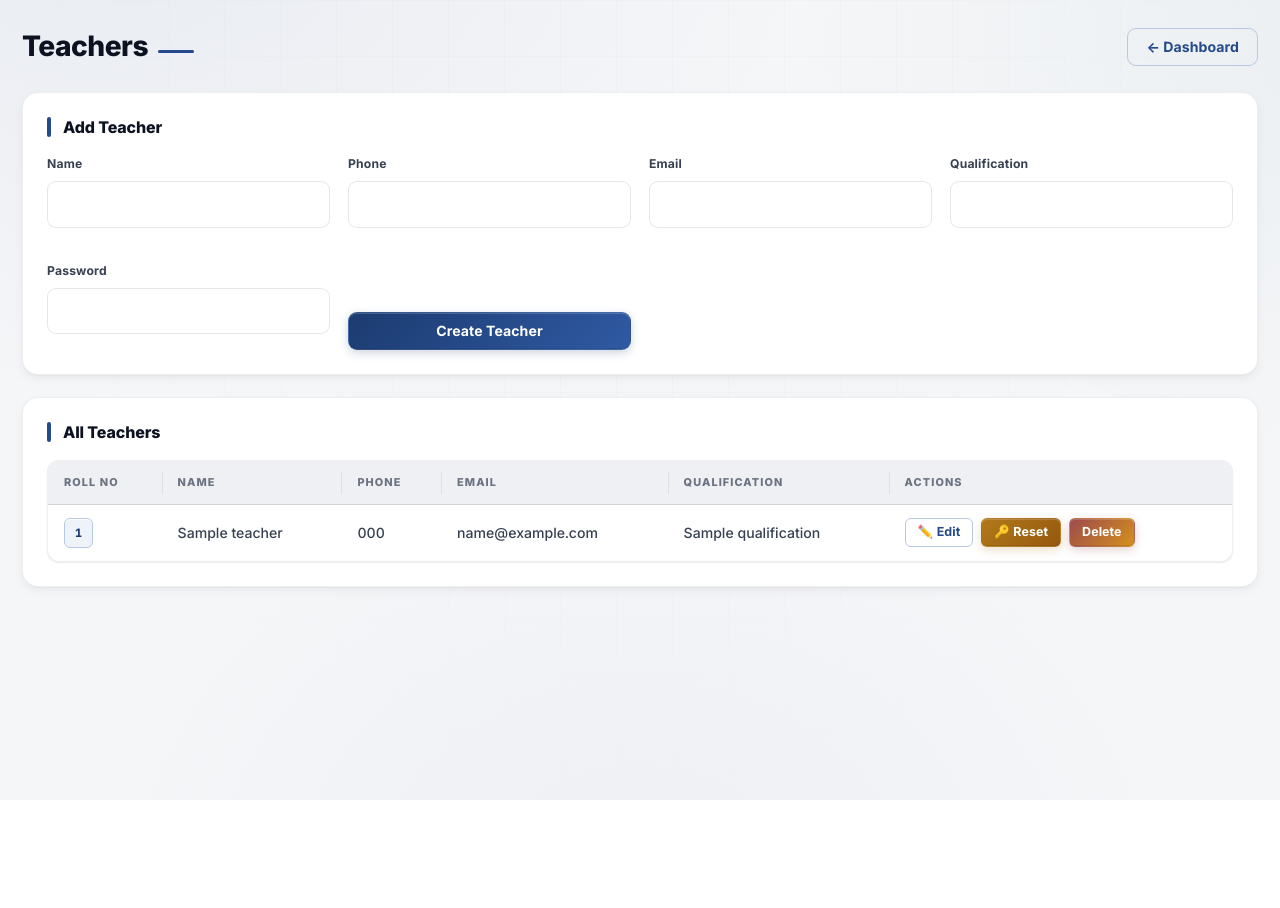
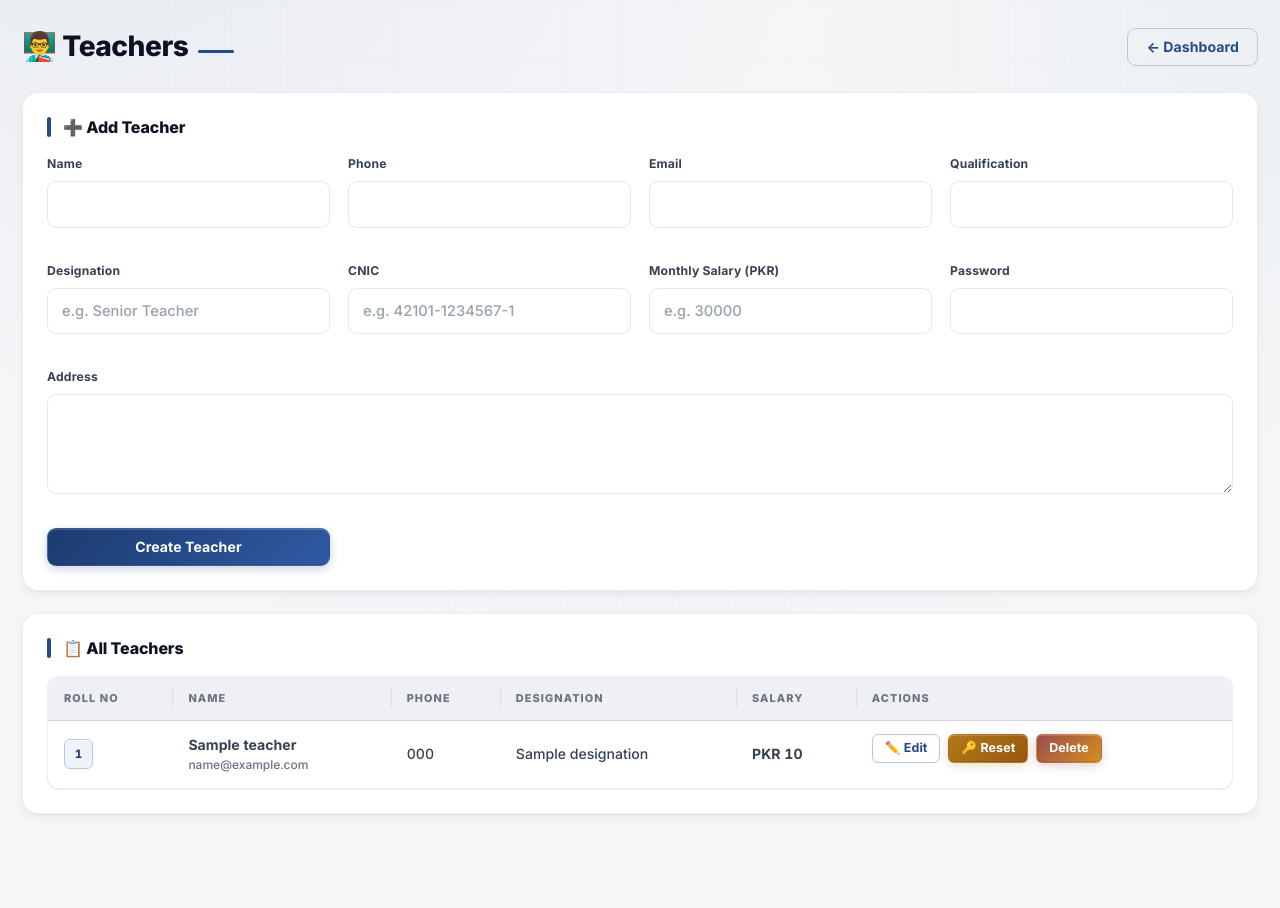
Before and after one commit to bosshanan123-ui/academy-management, a Flask app: template templates/super_admin/teachers.html in a window 1280 px wide. Before the commit the page ends 800 px from the top, so only its background shows below. Run offline with Flask 3, Linux system fonts and the light colour scheme; the template is opened without the code that fills it: most values are stand-ins (such as "Sample title", 1, 10 or a date in 2020).

Commit message:
Update teachers.html

```diff
--- a/templates/super_admin/teachers.html
+++ b/templates/super_admin/teachers.html
@@ -4,68 +4,76 @@
 {% block content %}
 <div class="container">
   <div class="page-header">
-    <h1>Teachers</h1>
+    <h1>👨‍🏫 Teachers</h1>
     <a href="{{ url_for('super_admin.dashboard') }}" class="btn btn-ghost">← Dashboard</a>
   </div>
 
   <div class="card">
-    <h2 class="section-title">Add Teacher</h2>
+    <h2 class="section-title">➕ Add Teacher</h2>
     <form method="POST" class="form-grid">
       <div class="form-group"><label>Name</label><input type="text" name="name" required /></div>
       <div class="form-group"><label>Phone</label><input type="tel" name="phone" /></div>
       <div class="form-group"><label>Email</label><input type="email" name="email" /></div>
       <div class="form-group"><label>Qualification</label><input type="text" name="qualification" /></div>
+      <div class="form-group"><label>Designation</label><input type="text" name="designation" placeholder="e.g. Senior Teacher" /></div>
+      <div class="form-group"><label>CNIC</label><input type="text" name="cnic" placeholder="e.g. 42101-1234567-1" /></div>
+      <div class="form-group"><label>Monthly Salary (PKR)</label><input type="number" name="monthly_salary" step="100" placeholder="e.g. 30000" /></div>
       <div class="form-group"><label>Password</label><input type="password" name="password" required /></div>
+      <div class="form-group" style="grid-column: 1/-1;"><label>Address</label><textarea name="address"></textarea></div>
       <button type="submit" class="btn">Create Teacher</button>
     </form>
   </div>
 
   <div class="card">
-    <h2 class="section-title">All Teachers</h2>
+    <h2 class="section-title">📋 All Teachers</h2>
     {% if teachers %}
     <div class="table-wrap">
       <table>
         <thead>
-          <tr><th>Roll No</th><th>Name</th><th>Phone</th><th>Email</th><th>Qualification</th><th>Actions</th></tr>
+          <tr>
+            <th>Roll No</th>
+            <th>Name</th>
+            <th>Phone</th>
+            <th>Designation</th>
+            <th>Salary</th>
+            <th>Actions</th>
+          </tr>
         </thead>
         <tbody>
           {% for t in teachers %}
           <tr>
             <td><span class="roll-badge">{{ t.roll_number }}</span></td>
             <td>
-              <span class="edit-view" data-id="{{ t.id }}">{{ t.name }}</span>
-              <input type="text" class="edit-input" data-id="{{ t.id }}" value="{{ t.name }}" style="display:none;" />
+              <strong>{{ t.name }}</strong>
+              <div class="text-muted" style="font-size:.75rem;">{{ t.email or '' }}</div>
             </td>
+            <td>{{ t.phone or '-' }}</td>
+            <td>{{ t.profile.designation or 'Teacher' }}</td>
             <td>
-              <span class="edit-view" data-id="{{ t.id }}">{{ t.phone or '-' }}</span>
-              <input type="tel" class="edit-input" data-id="{{ t.id }}" value="{{ t.phone or '' }}" style="display:none;" />
-            </td>
-            <td>
-              <span class="edit-view" data-id="{{ t.id }}">{{ t.email or '-' }}</span>
-              <input type="email" class="edit-input" data-id="{{ t.id }}" value="{{ t.email or '' }}" style="display:none;" />
-            </td>
-            <td>
-              <span class="edit-view" data-id="{{ t.id }}">{{ t.profile.qualification or '-' }}</span>
-              <input type="text" class="edit-input" data-id="{{ t.id }}" value="{{ t.profile.qualification or '' }}" style="display:none;" />
+              {% if t.profile.monthly_salary %}
+                <strong>PKR {{ t.profile.monthly_salary }}</strong>
+              {% else %}
+                <span class="text-muted">Not set</span>
+              {% endif %}
             </td>
             <td class="actions">
-              <button type="button" class="btn btn-sm btn-ghost edit-btn" data-id="{{ t.id }}">✏️ Edit</button>
-
-              <form method="POST" action="{{ url_for('super_admin.edit_teacher', uid=t.id) }}"
-                    class="edit-form" data-id="{{ t.id }}" style="display:none;">
-                <input type="hidden" name="name" class="edit-f0-{{ t.id }}" />
-                <input type="hidden" name="phone" class="edit-f1-{{ t.id }}" />
-                <input type="hidden" name="email" class="edit-f2-{{ t.id }}" />
-                <input type="hidden" name="qualification" class="edit-f3-{{ t.id }}" />
-                <button class="btn btn-sm btn-success" type="submit">💾 Save</button>
-              </form>
+              <button type="button" class="btn btn-sm btn-ghost edit-teacher-btn"
+                      data-id="{{ t.id }}"
+                      data-name="{{ t.name }}"
+                      data-phone="{{ t.phone or '' }}"
+                      data-email="{{ t.email or '' }}"
+                      data-qualification="{{ t.profile.qualification or '' }}"
+                      data-designation="{{ t.profile.designation or '' }}"
+                      data-cnic="{{ t.profile.cnic or '' }}"
+                      data-salary="{{ t.profile.monthly_salary or '' }}"
+                      data-address="{{ t.profile.address or '' }}">✏️ Edit</button>
 
               <button type="button" class="btn btn-sm btn-warning reset-pw-btn"
                       data-id="{{ t.id }}" data-name="{{ t.name }}">🔑 Reset</button>
 
               <form method="POST" action="{{ url_for('super_admin.delete_teacher', uid=t.id) }}"
                     data-confirm="Delete this teacher?" style="display:inline;">
-                <button class="btn btn-sm btn-danger" type="submit">Delete</button>
+                <button class="btn btn-sm btn-danger">Delete</button>
               </form>
             </td>
           </tr>
@@ -75,6 +83,33 @@
     </div>
     {% else %}<p class="empty-state">No teachers yet.</p>{% endif %}
   </div>
+</div>
+
+<!-- Edit Teacher Modal -->
+<div class="modal-backdrop" id="editModalBackdrop"></div>
+<div class="modal" id="editModal">
+  <div class="modal-header">
+    <h3>✏️ Edit Teacher</h3>
+    <button class="icon-btn" onclick="closeEditModal()">✕</button>
+  </div>
+  <form method="POST" id="editForm">
+    <div class="modal-body">
+      <div class="form-grid">
+        <div class="form-group"><label>Name</label><input type="text" name="name" id="edit_name" required /></div>
+        <div class="form-group"><label>Phone</label><input type="tel" name="phone" id="edit_phone" /></div>
+        <div class="form-group"><label>Email</label><input type="email" name="email" id="edit_email" /></div>
+        <div class="form-group"><label>Qualification</label><input type="text" name="qualification" id="edit_qualification" /></div>
+        <div class="form-group"><label>Designation</label><input type="text" name="designation" id="edit_designation" /></div>
+        <div class="form-group"><label>CNIC</label><input type="text" name="cnic" id="edit_cnic" /></div>
+        <div class="form-group"><label>Monthly Salary (PKR)</label><input type="number" name="monthly_salary" id="edit_salary" step="100" /></div>
+        <div class="form-group" style="grid-column: 1/-1;"><label>Address</label><textarea name="address" id="edit_address"></textarea></div>
+      </div>
+    </div>
+    <div class="modal-footer">
+      <button type="button" class="btn btn-ghost" onclick="closeEditModal()">Cancel</button>
+      <button type="submit" class="btn btn-success">Save</button>
+    </div>
+  </form>
 </div>
 
 <!-- Reset Password Modal -->
@@ -89,51 +124,48 @@
       <p class="text-muted mb-3">Reset password for: <strong id="pwName"></strong></p>
       <div class="form-group">
         <label>New Password</label>
-        <input type="text" name="new_password" placeholder="Enter new password" required minlength="4" />
+        <input type="text" name="new_password" required minlength="4" />
       </div>
     </div>
     <div class="modal-footer">
       <button type="button" class="btn btn-ghost" onclick="closePwModal()">Cancel</button>
-      <button type="submit" class="btn btn-success">Reset Password</button>
+      <button type="submit" class="btn btn-success">Reset</button>
     </div>
   </form>
 </div>
 
 <script>
 document.addEventListener('DOMContentLoaded', () => {
-  document.querySelectorAll('.edit-btn').forEach(btn => {
+  document.querySelectorAll('.edit-teacher-btn').forEach(btn => {
     btn.addEventListener('click', () => {
       const id = btn.dataset.id;
-      document.querySelectorAll(`.edit-view[data-id="${id}"]`).forEach(el => el.style.display = 'none');
-      document.querySelectorAll(`.edit-input[data-id="${id}"]`).forEach(el => el.style.display = 'inline-block');
-      document.querySelector(`.edit-form[data-id="${id}"]`).style.display = 'inline-flex';
-      btn.style.display = 'none';
+      document.getElementById('edit_name').value = btn.dataset.name || '';
+      document.getElementById('edit_phone').value = btn.dataset.phone || '';
+      document.getElementById('edit_email').value = btn.dataset.email || '';
+      document.getElementById('edit_qualification').value = btn.dataset.qualification || '';
+      document.getElementById('edit_designation').value = btn.dataset.designation || '';
+      document.getElementById('edit_cnic').value = btn.dataset.cnic || '';
+      document.getElementById('edit_salary').value = btn.dataset.salary || '';
+      document.getElementById('edit_address').value = btn.dataset.address || '';
+      document.getElementById('editForm').action = `/super-admin/teachers/edit/${id}`;
+      document.getElementById('editModal').classList.add('open');
+      document.getElementById('editModalBackdrop').classList.add('open');
     });
   });
 
-  document.querySelectorAll('.edit-form').forEach(form => {
-    form.addEventListener('submit', () => {
-      const id = form.dataset.id;
-      const inputs = form.closest('tr').querySelectorAll(`.edit-input[data-id="${id}"]`);
-      const vals = Array.from(inputs).map(i => i.value);
-      ['name','phone','email','qualification'].forEach((key, i) => {
-        form.querySelector(`.edit-f${i}-${id}`).value = vals[i] || '';
-      });
-    });
-  });
-
-  // Reset password modal
   document.querySelectorAll('.reset-pw-btn').forEach(btn => {
     btn.addEventListener('click', () => {
-      const id = btn.dataset.id;
       document.getElementById('pwName').textContent = btn.dataset.name;
-      document.getElementById('pwForm').action = `/super-admin/teachers/reset-password/${id}`;
+      document.getElementById('pwForm').action = `/super-admin/teachers/reset-password/${btn.dataset.id}`;
       document.getElementById('pwModal').classList.add('open');
       document.getElementById('pwModalBackdrop').classList.add('open');
     });
   });
 });
-
+function closeEditModal() {
+  document.getElementById('editModal').classList.remove('open');
+  document.getElementById('editModalBackdrop').classList.remove('open');
+}
 function closePwModal() {
   document.getElementById('pwModal').classList.remove('open');
   document.getElementById('pwModalBackdrop').classList.remove('open');
```
